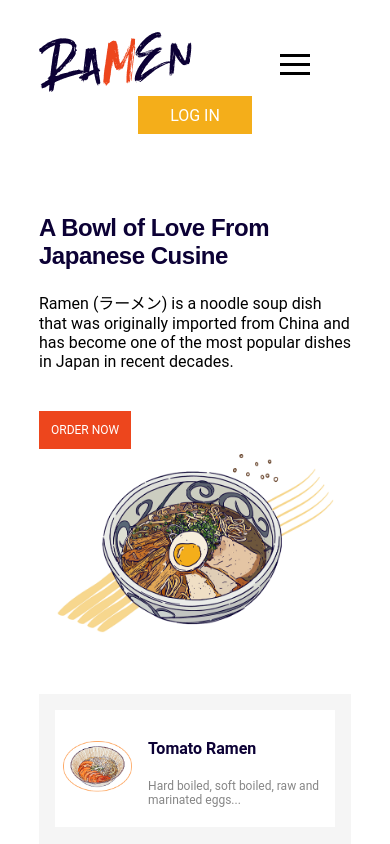
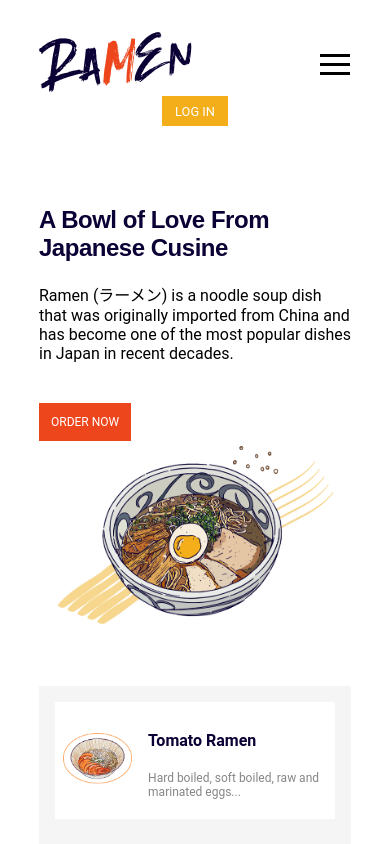
Before and after one commit to Monday6984/Ramen-Restaurant-landing-page, a plain HTML site: page index.html in a window 390 px wide. Shown: the top 844 px of the page. Drawn offline with Linux system fonts and the light colour scheme.

Commit message:
Update styles.css

```diff
--- a/styles.css
+++ b/styles.css
@@ -95,7 +95,7 @@ nav a:hover {
 .toggle-button {
     position: absolute;
     top: 3.4rem;
-    right: 5rem;
+    right: 2.5rem;
     display: none;
     flex-direction: column;
     justify-content: space-between;
@@ -125,8 +125,9 @@ nav a:hover {
 
     .btn {
         /**display: none;**/
-        font-size: 1rem;
+        font-size: 0.8rem;
         margin: 0 auto;
+        padding: 0.6em 1em;
     }
 
     .container-flex {
```
